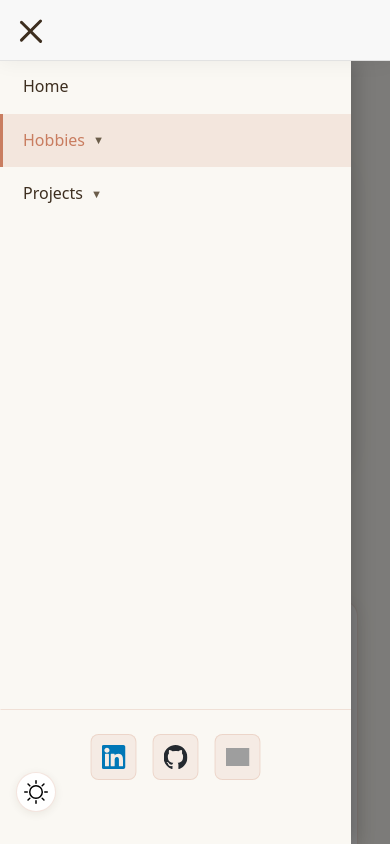
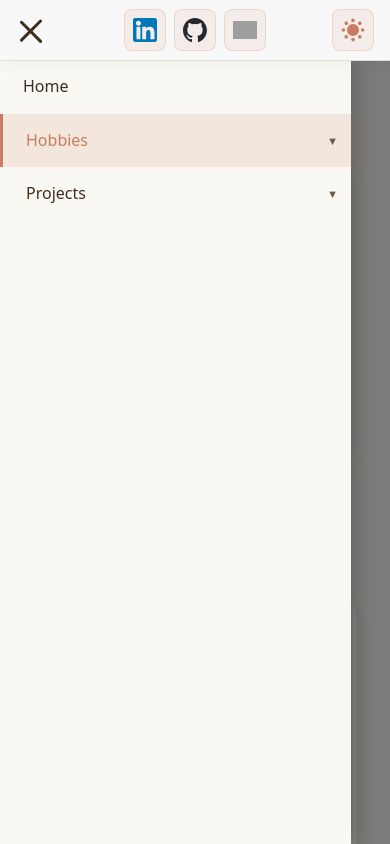
Before and after one commit to armaanmalhi/personal-website, a React (Vite) app: page /hobbies/Cooking in a window 390 px wide. Both pictures are taken after a click on the button "Toggle menu". Shown: the top 844 px of the page. Built offline with nearby package versions, Linux system fonts and the light colour scheme; grey boxes are pictures that could not be loaded.

Commit message:
fixed mobile ham some more

```diff
--- a/src/components/HamburgerMenu.jsx
+++ b/src/components/HamburgerMenu.jsx
@@ -1,5 +1,5 @@
 import { useState, useRef, useEffect } from 'react'
-import { Link, useLocation, useNavigate } from 'react-router-dom'
+import { Link, useLocation } from 'react-router-dom'
 import '../styles/HamburgerMenu.css'
 import githubIcon from '../assets/github-mark.svg'
 import linkedinIcon from '../assets/linkedin-logo.svg'
@@ -26,7 +26,6 @@ function HamburgerMenu() {
     return initialMode
   })
   const location = useLocation()
-  const navigate = useNavigate()
   const hobbiesTimeoutRef = useRef(null)
   const projectsTimeoutRef = useRef(null)
 
@@ -125,33 +124,6 @@ function HamburgerMenu() {
         </button>
 
         <div className="nav-links">
-          <span
-            id="darkmode"
-            role="button"
-            tabIndex={0}
-            onClick={toggleDarkMode}
-            onKeyDown={(e) => {
-              if (e.key === 'Enter' || e.key === ' ') {
-                e.preventDefault()
-                toggleDarkMode()
-              }
-            }}
-            className="theme-toggle"
-            aria-label={isDarkMode ? 'Switch to light mode' : 'Switch to dark mode'}
-            title={isDarkMode ? 'Switch to light mode' : 'Switch to dark mode'}
-          >
-            <div className="darkmode_icon">
-              <span className="ray"></span>
-              <span className="ray"></span>
-              <span className="ray"></span>
-              <span className="ray"></span>
-              <span className="ray"></span>
-              <span className="ray"></span>
-              <span className="ray"></span>
-              <span className="ray"></span>
-            </div>
-          </span>
-
           <Link
             to="/"
             className={`nav-item ${location.pathname === '/' ? 'active' : ''}`}
@@ -346,6 +318,32 @@ function HamburgerMenu() {
             </a>
           ))}
         </div>
+        <span
+          id="darkmode"
+          role="button"
+          tabIndex={0}
+          onClick={toggleDarkMode}
+          onKeyDown={(e) => {
+            if (e.key === 'Enter' || e.key === ' ') {
+              e.preventDefault()
+              toggleDarkMode()
+            }
+          }}
+          className="theme-toggle"
+          aria-label={isDarkMode ? 'Switch to light mode' : 'Switch to dark mode'}
+          title={isDarkMode ? 'Switch to light mode' : 'Switch to dark mode'}
+        >
+          <div className="darkmode_icon">
+            <span className="ray"></span>
+            <span className="ray"></span>
+            <span className="ray"></span>
+            <span className="ray"></span>
+            <span className="ray"></span>
+            <span className="ray"></span>
+            <span className="ray"></span>
+            <span className="ray"></span>
+          </div>
+        </span>
       </div>
     </nav>
 
@@ -362,24 +360,26 @@ function HamburgerMenu() {
           </Link>
 
           <div className="mobile-nav-section">
+            <div className={`mobile-nav-item-wrapper ${location.pathname === '/hobbies' || location.pathname.startsWith('/hobbies/') ? 'active' : ''}`}>
               <Link
                 to="/hobbies"
                 className={`mobile-nav-item ${location.pathname === '/hobbies' || location.pathname.startsWith('/hobbies/') ? 'active' : ''}`}
+                onClick={handleNavClick}
+              >
+                Hobbies
+              </Link>
+              <button
+                className="mobile-dropdown-toggle"
                 onClick={(e) => {
-                // If dropdown is already open, navigate to /hobbies
-                if (showHobbiesDropdown) {
                   e.preventDefault()
-                  navigate('/hobbies')
-                  setShowHobbiesDropdown(false)
-                  setIsMobileMenuOpen(false)
-                } else {
-                  // If closed, toggle dropdown
-                  setShowHobbiesDropdown(true)
-                }
+                  e.stopPropagation()
+                  setShowHobbiesDropdown(!showHobbiesDropdown)
                 }}
+                aria-label={showHobbiesDropdown ? 'Collapse hobbies menu' : 'Expand hobbies menu'}
               >
-              Hobbies <span className="dropdown-arrow">▼</span>
-            </Link>
+                <span className={`dropdown-arrow ${showHobbiesDropdown ? 'open' : ''}`}>▼</span>
+              </button>
+            </div>
             {showHobbiesDropdown && (
               <div className="mobile-dropdown">
                 {hobbies.map((hobby, index) => (
@@ -398,24 +398,26 @@ function HamburgerMenu() {
           </div>
 
           <div className="mobile-nav-section">
+            <div className={`mobile-nav-item-wrapper ${location.pathname === '/projects' || location.pathname.startsWith('/projects/') ? 'active' : ''}`}>
               <Link
                 to="/projects"
                 className={`mobile-nav-item ${location.pathname === '/projects' || location.pathname.startsWith('/projects/') ? 'active' : ''}`}
+                onClick={handleNavClick}
+              >
+                Projects
+              </Link>
+              <button
+                className="mobile-dropdown-toggle"
                 onClick={(e) => {
-                // If dropdown is already open, navigate to /projects
-                if (showProjectsDropdown) {
                   e.preventDefault()
-                  navigate('/projects')
-                  setShowProjectsDropdown(false)
-                  setIsMobileMenuOpen(false)
-                } else {
-                  // If closed, toggle dropdown
-                  setShowProjectsDropdown(true)
-                }
+                  e.stopPropagation()
+                  setShowProjectsDropdown(!showProjectsDropdown)
                 }}
+                aria-label={showProjectsDropdown ? 'Collapse projects menu' : 'Expand projects menu'}
               >
-              Projects <span className="dropdown-arrow">▼</span>
-            </Link>
+                <span className={`dropdown-arrow ${showProjectsDropdown ? 'open' : ''}`}>▼</span>
+              </button>
+            </div>
             {showProjectsDropdown && (
               <div className="mobile-dropdown">
                 {projects.map((project) => (
@@ -433,44 +435,6 @@ function HamburgerMenu() {
             )}
           </div>
         </div>
-
-        <div className="mobile-menu-social">
-          {socialLinks.map((social, index) => (
-            <a
-              key={index}
-              href={social.url}
-              target="_blank"
-              rel="noopener noreferrer"
-              className="mobile-social-link"
-              aria-label={social.name}
-              onClick={handleNavClick}
-            >
-              <img
-                src={social.icon}
-                alt={social.name}
-                className={`social-icon-svg ${
-                  social.name === 'HuggingFace' ? 'huggingface-icon' :
-                  social.name === 'LinkedIn' ? 'linkedin-icon' :
-                  social.name === 'GitHub' ? 'github-icon' : ''
-                }`}
-              />
-            </a>
-          ))}
-        </div>
-
-        <button
-          className="theme-toggle-mobile"
-          onClick={() => {
-            toggleDarkMode()
-          }}
-          aria-label={isDarkMode ? 'Switch to light mode' : 'Switch to dark mode'}
-        >
-          <img
-            src={isDarkMode ? moonIcon : sunIcon}
-            alt={isDarkMode ? 'Moon icon' : 'Sun icon'}
-            className="theme-toggle-icon"
-          />
-        </button>
       </div>
     </div>
     </>
--- a/src/styles/HamburgerMenu.css
+++ b/src/styles/HamburgerMenu.css
@@ -352,9 +352,9 @@ div.nav-item.nav-dropdown.active {
   color: var(--accent-primary);
 }
 
-/* Theme Toggle Button - positioned in nav-links */
+/* Theme Toggle Button - positioned in nav-social */
 #darkmode {
-  padding: 0.3em 0.5em;
+  padding: 0;
   cursor: pointer;
   width: 40px;
   height: 40px;
@@ -366,6 +366,8 @@ div.nav-item.nav-dropdown.active {
   border: 1px solid rgba(201, 125, 96, 0.2);
   border-radius: 8px;
   transition: all 0.3s ease;
+  margin-left: 0;
+  flex-shrink: 0;
 }
 
 [data-theme="dark"] #darkmode {
@@ -840,7 +842,7 @@ div.nav-item.nav-dropdown.active {
   z-index: 9999;
   contain: layout style;
   padding-top: 0;
-  padding-bottom: max(2rem, env(safe-area-inset-bottom, 0px) + 2rem);
+  padding-bottom: 0;
   box-sizing: border-box;
 }
 
@@ -849,13 +851,20 @@ div.nav-item.nav-dropdown.active {
 }
 
 .mobile-menu-items {
-  padding: 0 0 max(6rem, env(safe-area-inset-bottom, 0px) + 6rem) 0;
+  padding: 0 0 2rem 0;
   display: flex;
   flex-direction: column;
   margin-top: 0;
   position: relative;
   height: 100%;
   box-sizing: border-box;
+}
+
+.mobile-nav-item-wrapper {
+  display: flex;
+  align-items: center;
+  width: 100%;
+  border-left: 3px solid transparent;
 }
 
 .mobile-nav-item {
@@ -868,20 +877,87 @@ div.nav-item.nav-dropdown.active {
   font-weight: 500;
   border: none;
   background: none;
-  width: 100%;
   text-align: left;
   cursor: pointer;
   transition: all 0.2s ease;
   border-left: 3px solid transparent;
 }
 
-.mobile-nav-item:hover {
+/* Items inside wrapper should flex */
+.mobile-nav-item-wrapper .mobile-nav-item {
+  flex: 1;
+}
+
+/* Home link styling to match wrapper - no flex */
+.mobile-menu-items > .mobile-nav-item {
+  border-left: 3px solid transparent;
+  width: 100%;
+  box-sizing: border-box;
+}
+
+.mobile-dropdown-toggle {
+  display: flex;
+  align-items: center;
+  justify-content: center;
+  padding: 1rem;
+  background: none;
+  border: none;
+  cursor: pointer;
+  color: var(--text-primary);
+  transition: all 0.2s ease;
+  flex-shrink: 0;
+}
+
+.mobile-dropdown-toggle:hover {
+  background: rgba(201, 125, 96, 0.1);
+}
+
+.mobile-dropdown-toggle:active {
+  background: rgba(201, 125, 96, 0.15);
+}
+
+.mobile-dropdown-toggle .dropdown-arrow {
+  display: inline-block;
+  font-size: 0.7rem;
+  transition: transform 0.3s ease;
+  color: var(--text-secondary);
+}
+
+.mobile-dropdown-toggle .dropdown-arrow.open {
+  transform: rotate(180deg);
+  color: var(--accent-primary);
+}
+
+.mobile-dropdown-toggle:hover .dropdown-arrow {
+  color: var(--accent-primary);
+}
+
+.mobile-nav-item-wrapper:hover .mobile-nav-item {
+  color: var(--accent-primary);
+}
+
+.mobile-nav-item-wrapper:hover {
+  background: rgba(201, 125, 96, 0.1);
+  border-left-color: var(--accent-primary);
+}
+
+.mobile-nav-item-wrapper.active {
+  background: rgba(201, 125, 96, 0.15);
+  border-left-color: var(--accent-primary);
+}
+
+.mobile-nav-item-wrapper.active .mobile-nav-item {
+  color: var(--accent-primary);
+}
+
+/* Home link hover and active states */
+.mobile-menu-items > .mobile-nav-item:hover {
   background: rgba(201, 125, 96, 0.1);
   border-left-color: var(--accent-primary);
   color: var(--accent-primary);
 }
 
-.mobile-nav-item.active {
+.mobile-menu-items > .mobile-nav-item.active {
   background: rgba(201, 125, 96, 0.15);
   border-left-color: var(--accent-primary);
   color: var(--accent-primary);
@@ -991,18 +1067,7 @@ div.nav-item.nav-dropdown.active {
 }
 
 .mobile-menu-social {
-  position: absolute;
-  bottom: max(2rem, env(safe-area-inset-bottom, 0px) + 2rem);
-  left: 50%;
-  transform: translateX(-50%);
-  display: flex;
-  gap: 1rem;
-  padding: 1.5rem 1.5rem 1rem 1.5rem;
-  border-top: 1px solid var(--border-color);
-  justify-content: center;
-  width: 100%;
-  box-sizing: border-box;
-  align-items: center;
+  display: none;
 }
 
 .mobile-social-link {
@@ -1025,28 +1090,7 @@ div.nav-item.nav-dropdown.active {
 }
 
 .theme-toggle-mobile {
-  position: fixed;
-  bottom: max(1rem, env(safe-area-inset-bottom, 0px) + 1rem);
-  left: 1rem;
-  width: 40px;
-  height: 40px;
-  display: flex !important;
-  align-items: center;
-  justify-content: center;
-  background: var(--bg-secondary);
-  border: 1px solid var(--border-color);
-  border-radius: 50%;
-  cursor: pointer;
-  transition: all 0.2s ease;
-  padding: 0;
-  z-index: 10001;
-  box-shadow: 0 2px 8px var(--shadow-color);
-  visibility: visible !important;
-  opacity: 1 !important;
-}
-
-.mobile-menu-overlay.open .theme-toggle-mobile {
-  display: flex !important;
+  display: none;
 }
 
 .theme-toggle-mobile:hover {
@@ -1077,42 +1121,43 @@ div.nav-item.nav-dropdown.active {
     display: none;
   }
 
+  .nav-container {
+    padding: 0 1rem;
+    height: 60px;
+    display: flex;
+    justify-content: space-between;
+    align-items: center;
+    position: relative;
+  }
+
+  /* Center social icons */
   .nav-social {
-    display: none;
+    position: absolute;
+    left: 50%;
+    transform: translateX(-50%);
+    display: flex;
+    gap: 0.5rem;
+    align-items: center;
+  }
+
+  /* Position theme toggle on the right */
+  #darkmode {
+    position: relative;
+    margin-left: 0;
   }
 
   .mobile-menu-overlay {
     display: block;
-  }
-
-  .nav-container {
-    padding: 0 1rem;
-    height: 60px;
-    justify-content: space-between;
-  }
-
-  /* Keep theme toggle visible on mobile in nav */
-  .theme-toggle {
-    display: flex;
   }
 }
 
 @media (max-width: 480px) {
   .mobile-menu-content {
     width: 90%;
-    padding-bottom: max(3rem, env(safe-area-inset-bottom, 0px) + 3rem);
   }
 
   .mobile-nav-item {
     padding: 0.875rem 1.25rem;
     font-size: 1rem;
   }
-
-  .mobile-menu-social {
-    bottom: max(3rem, env(safe-area-inset-bottom, 0px) + 3rem);
-  }
-
-  .theme-toggle-mobile {
-    bottom: max(2rem, env(safe-area-inset-bottom, 0px) + 2rem);
-  }
 }
```
Lines whose indentation alone changed are shown as unchanged.
